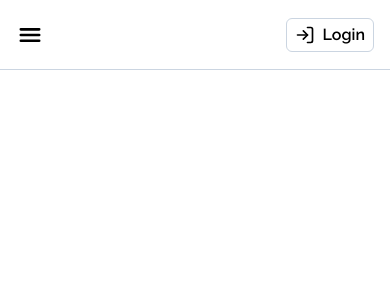
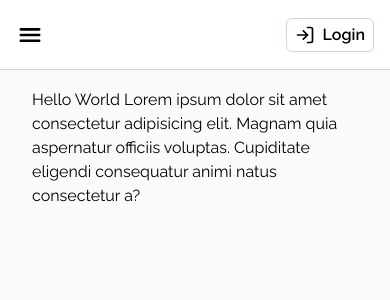
Before and after one commit to mosespace/code-with-moses, a Next.js app: page / in a window 390 px wide. Shown: the top 300 px of the page. Built offline with nearby package versions, Linux system fonts and the light colour scheme.

Commit message:
feat: worked on mobile responsiveness

```diff
--- a/app/layout.js
+++ b/app/layout.js
@@ -23,12 +23,12 @@ export default function RootLayout({ children }) {
               <div className=''>
                 <SideBar />
               </div>
-              {/* <div className='bg-slate-50 pt-[4.5rem] ml-[20%] w-full'>
+              <div className='bg-slate-50 pt-[4.5rem] lg:ml-[20%] w-full'>
                 {children}
                 <div className='bg-white absolute right-0 left-0 bottom-0 ml-[20%]'>
-                  <Footer />
+                  {/* <Footer /> */}
                 </div>
-              </div> */}
+              </div>
             </div>
           </div>
         </body>
```
